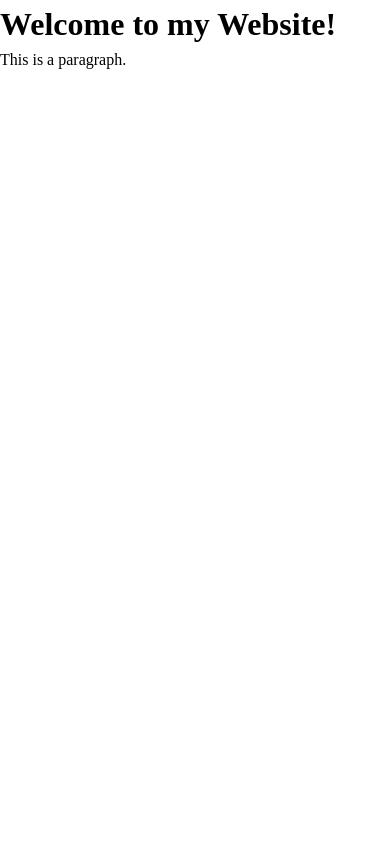
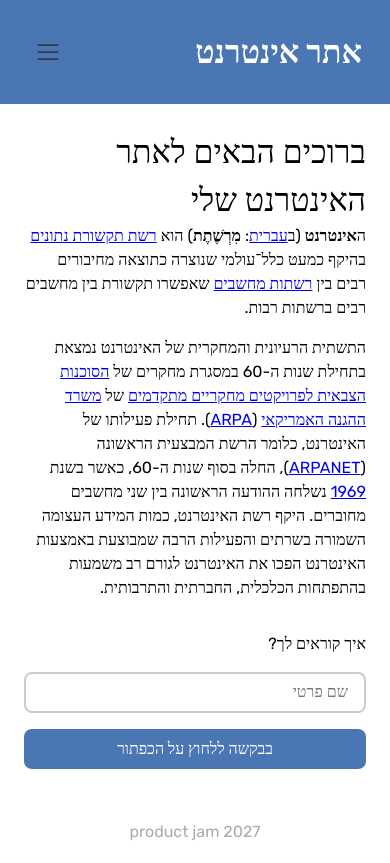
Before and after one commit to Bipbop11/Ohad-website-Letsgoooo, a website built with Vite: page index.html in a window 390 px wide. Built offline with nearby package versions, Linux system fonts and the light colour scheme.

Commit message:
working web including mobile, without menu transition

```diff
--- a/index.html
+++ b/index.html
@@ -1,21 +1,70 @@
 <!doctype html>
-<html lang="en" dir="ltr">
+<html lang="he" dir="rtl">
   <head>
     <meta charset="UTF-8" />
+    <link rel="preconnect" href="https://fonts.googleapis.com">
+    <link rel="preconnect" href="https://fonts.gstatic.com" crossorigin>
+    <link href="https://fonts.googleapis.com/css2?family=Rubik:wght@400;500;700&display=swap" rel="stylesheet">
     <link rel="icon" href="/favicon.png" />
     <meta name="viewport" content="width=device-width, initial-scale=1.0" />
-    <title>My Website</title>
+    <title>Cool</title>
     <link href="/styles/reset.css" rel="stylesheet" />
     <link href="/styles/main.css" rel="stylesheet" />
   </head>
   <body>
     <header>
-      <h1>Welcome to my Website!</h1>
+      <h1>אתר אינטרנט</h1>
+      <nav>
+      <button class="close-btn">
+        <img src="/icons/close.svg" />
+      </button>
+        <ul>
+          <li><a href="index.html">דף הבית</a></li>
+          <li><a href="elements.html">אלמנטים</a></li>
+          <li><a href="https://github.com/product-jam-2027/course">הקורס</a></li>
+        </ul>
+      </nav>
+      <button class="hamburger-btn">
+        <img src="/icons/menu.svg" />
+      </button>
     </header>
     <main>
-      <p>This is a paragraph.</p>
+      <h2>ברוכים הבאים לאתר האינטרנט שלי</h2>
+      <div class="intro-text">
+        <p>
+            ה<strong>אינטרנט</strong>
+            (ב<a href="https://he.wikipedia.org/wiki/עברית">עברית</a>:
+            <strong>מִרְשֶׁתֶת</strong>)
+            הוא <a href="https://he.wikipedia.org/wiki/רשת_תקשורת">רשת תקשורת נתונים</a>
+            בהיקף כמעט כלל־עולמי שנוצרה כתוצאה מחיבורים רבים
+            בין <a href="https://he.wikipedia.org/wiki/רשת_מחשבים">רשתות מחשבים</a>
+            שאפשרו תקשורת בין מחשבים רבים ברשתות רבות.
+        </p>
+        <p>
+        התשתית הרעיונית והמחקרית של האינטרנט נמצאת בתחילת שנות ה-60
+        במסגרת מחקרים של
+        <a href="https://he.wikipedia.org/wiki/הסוכנות_הצבאית_לפרויקטים_מחקריים_מתקדמים">הסוכנות הצבאית לפרויקטים מחקריים מתקדמים</a>
+        של <a href="https://he.wikipedia.org/wiki/משרד_ההגנה_האמריקאי">משרד ההגנה האמריקאי</a>
+        (<a href="https://he.wikipedia.org/wiki/ARPA">ARPA</a>).
+        תחילת פעילותו של האינטרנט, כלומר הרשת המבצעית הראשונה
+        (<a href="https://he.wikipedia.org/wiki/ARPANET">ARPANET</a>),
+        החלה בסוף שנות ה-60, כאשר בשנת <a href="https://he.wikipedia.org/wiki/1969">1969</a>
+        נשלחה ההודעה הראשונה בין שני מחשבים מחוברים.
+        היקף רשת האינטרנט, כמות המידע העצומה השמורה בשרתים
+        והפעילות הרבה שמבוצעת באמצעות האינטרנט הפכו את האינטרנט
+        לגורם רב משמעות בהתפתחות הכלכלית, החברתית והתרבותית.
+        </p>
+      </div>
+      <label for="name-input">איך קוראים לך?</label>
+      <form>
+        <input type="text" id="name-input" placeholder="שם פרטי" />
+        <br/>
+        <button id="name-button">בבקשה ללחוץ על הכפתור</button>
+      </form>
     </main>
-
     <script type="module" src="/main.js"></script>
+    <footer>
+      <p>product jam 2027</p>
+    </footer>
   </body>
 </html>
--- a/styles/main.css
+++ b/styles/main.css
@@ -1 +1,138 @@
-/* Your styles go here */
+:root{
+    --design-color: #4a76b4;
+    --footer-color: #aea9a9;
+    --main-font: Rubik;
+}
+
+.hamburger-btn, .close-btn {
+    display: none;
+    background: none;
+    border: none;
+    cursor: pointer;
+}
+
+header{
+    background-color: var(--design-color);
+    color: white;
+    display: flex;
+    justify-content: space-between;
+    padding: 1.75rem;
+    text-align: center;
+    align-items: center;
+    margin-bottom: 1.5rem;
+}
+
+header > h1 {
+    font-size: 2rem;
+    margin: 0;
+}
+
+main{
+    max-width: 40rem;
+    margin: auto;
+    padding-left: 1.5rem;
+    padding-right: 1.5rem;
+}
+
+main > h2 {
+    font-size: 2rem;
+    margin-bottom: 1rem;
+    margin:auto;
+    font-weight: 400;
+}
+
+p {
+    margin-bottom: 1rem;
+}
+
+.intro-text {
+    margin-bottom: 2rem;
+}
+
+
+nav ul {
+    display: flex;
+    list-style: none;
+    padding: 0;
+    margin: 0;
+    gap: 1rem;
+}
+
+nav a {
+    color: white;
+    text-decoration: none;
+    font-size: 1.1rem;
+    font-weight: 500;
+}
+
+
+body{
+    font-family: var(--main-font);
+    color: black;
+    margin: 0;
+    padding: 0;
+}
+
+label {
+    display: block;
+    margin-bottom: 1rem;
+}
+
+input[type="text"] {
+    font-family: inherit;
+    font-size: 1rem;
+    padding: 0.4rem 1rem;
+    border: 2.5px solid #ccc;
+    border-radius:0.5rem;
+    width: 100%;
+    max-width: 15rem;
+    margin-bottom: 1rem;
+}
+
+#name-button {
+    font-family: inherit;
+    font-size: 1rem;
+    padding: 0.5rem 1rem;
+    border: none;
+    border-radius: 0.5rem;
+    background-color: var(--design-color);
+    width: 100%;
+    max-width: 15rem;
+    color: white;
+    cursor: pointer;
+    font-weight: 500;
+}
+
+footer{
+    color: var(--footer-color);
+    text-align: center;
+    padding: 0.2rem;
+    position: fixed;
+    bottom: 0;
+    width: 100%;
+}
+
+
+@media (max-width: 768px) {
+    nav ul {
+        display: none;
+    }
+
+    .hamburger-btn {
+        display: block;
+    }
+
+    input[type="text"] {
+        max-width: 100%;
+
+    }
+    #name-button {
+        max-width: 100%;
+    }
+
+    footer {
+    margin-top: 3rem;
+    text-align: center;
+    position: static;
+    }
+}
```
